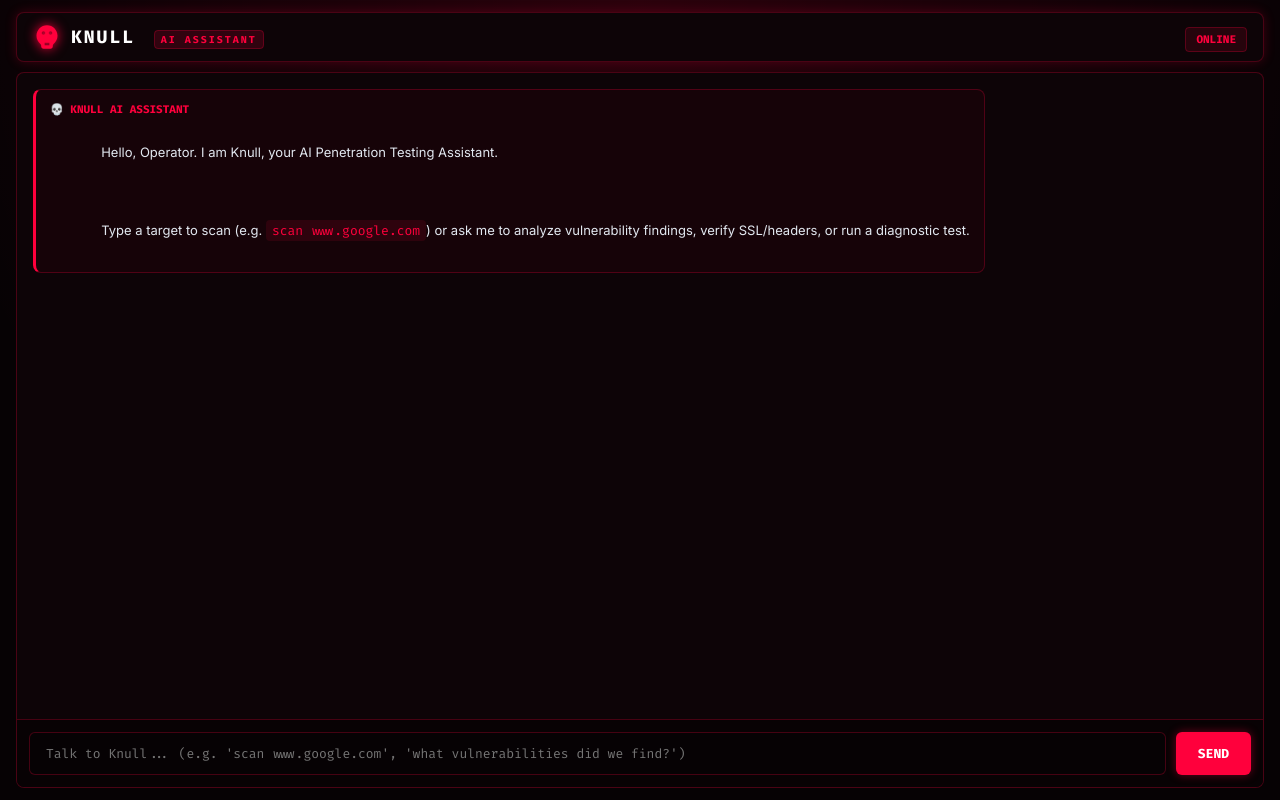
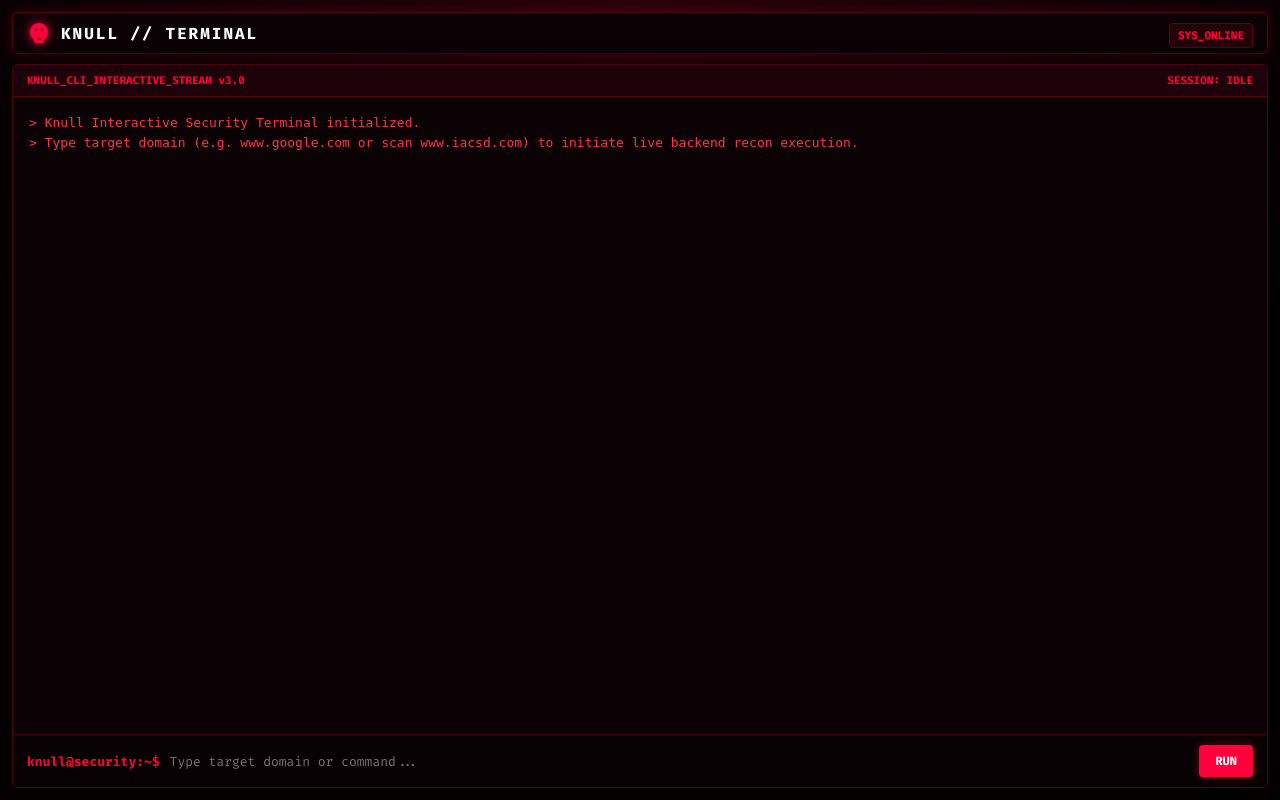
Before and after one commit to abhienix/Knull, a Flask app: page / in a window 1280 px wide. Run offline with Flask 3, Linux system fonts and the light colour scheme.

Commit message:
Convert dashboard into a pure continuous CLI security terminal stream

```diff
--- a/static/css/style.css
+++ b/static/css/style.css
@@ -1,15 +1,15 @@
-@import url('https://fonts.googleapis.com/css2?family=Fira+Code:wght@400;500;600;700&family=Inter:wght@400;500;600;700&display=swap');
+@import url('https://fonts.googleapis.com/css2?family=Fira+Code:wght@400;500;600;700&display=swap');
 
 :root {
-  --bg-deep: #060204;
-  --bg-panel: #0d0407;
-  --bg-box: #080204;
+  --bg-deep: #050103;
+  --bg-panel: #0a0205;
+  --bg-box: #070104;
   --red-main: #ff003c;
   --red-bright: #ff2a5f;
   --red-glow: rgba(255, 0, 60, 0.4);
   --red-border: rgba(255, 0, 60, 0.25);
-  --text-primary: #ffffff;
-  --text-muted: #9a9096;
+  --text-primary: #ff3355;
+  --text-dim: #a82038;
 }
 
 * {
@@ -22,7 +22,7 @@ html, body {
   height: 100vh;
   width: 100vw;
   overflow: hidden;
-  font-family: 'Inter', sans-serif;
+  font-family: 'Fira Code', monospace;
   background-color: var(--bg-deep);
   background-image: radial-gradient(circle at 50% 0%, rgba(255, 0, 60, 0.15) 0%, transparent 70%);
   color: var(--text-primary);
@@ -32,7 +32,7 @@ html, body {
   display: flex;
   flex-direction: column;
   height: 100vh;
-  padding: 12px 16px;
+  padding: 12px;
   gap: 10px;
 }
 
@@ -41,10 +41,10 @@ html, body {
   display: flex;
   align-items: center;
   justify-content: space-between;
-  padding: 10px 16px;
+  padding: 8px 14px;
   background: var(--bg-panel);
   border: 1px solid var(--red-border);
-  border-radius: 8px;
+  border-radius: 6px;
   box-shadow: 0 0 12px rgba(255, 0, 60, 0.2);
   flex-shrink: 0;
 }
@@ -56,41 +56,29 @@ html, body {
 }
 
 .skull-icon {
-  width: 28px;
-  height: 28px;
+  width: 24px;
+  height: 24px;
   filter: drop-shadow(0 0 6px var(--red-main));
 }
 
 .logo-title {
-  font-family: 'Fira Code', monospace;
-  font-size: 18px;
+  font-size: 16px;
   font-weight: 700;
   letter-spacing: 2px;
   color: #fff;
 }
 
-.badge-tag {
-  font-size: 10px;
-  background: rgba(255, 0, 60, 0.15);
-  color: var(--red-main);
-  border: 1px solid var(--red-border);
-  padding: 2px 6px;
-  border-radius: 4px;
-  margin-left: 6px;
-}
-
 .status-indicator {
-  font-family: 'Fira Code', monospace;
   font-size: 11px;
   font-weight: 700;
   color: var(--red-main);
   background: rgba(255, 0, 60, 0.1);
-  padding: 4px 10px;
+  padding: 4px 8px;
   border-radius: 4px;
   border: 1px solid var(--red-border);
 }
 
-/* Main Area */
+/* Terminal Layout */
 .main-content {
   display: flex;
   flex-direction: column;
@@ -98,101 +86,76 @@ html, body {
   min-height: 0;
 }
 
-.chat-container {
+.terminal-container {
   background: var(--bg-panel);
   border: 1px solid var(--red-border);
-  border-radius: 8px;
+  border-radius: 6px;
   display: flex;
   flex-direction: column;
   height: 100%;
   overflow: hidden;
+  box-shadow: 0 0 20px rgba(0, 0, 0, 0.8);
 }
 
-.messages-stream {
-  padding: 16px;
-  overflow-y: auto;
-  flex: 1;
-  display: flex;
-  flex-direction: column;
-  gap: 14px;
-}
-
-.msg {
-  background: rgba(255, 0, 60, 0.04);
-  border: 1px solid var(--red-border);
-  border-radius: 8px;
-  padding: 12px 14px;
-  max-width: 85%;
-}
-
-.msg.assistant {
-  align-self: flex-start;
-  border-left: 3px solid var(--red-main);
-}
-
-.msg.user {
-  align-self: flex-end;
-  background: rgba(255, 255, 255, 0.05);
-  border: 1px solid rgba(255, 255, 255, 0.15);
-}
-
-.msg-header {
-  font-family: 'Fira Code', monospace;
+.terminal-bar {
+  padding: 8px 14px;
+  background: rgba(255, 0, 60, 0.08);
+  border-bottom: 1px solid var(--red-border);
   font-size: 11px;
   font-weight: 700;
   color: var(--red-main);
-  margin-bottom: 6px;
+  display: flex;
+  justify-content: space-between;
+  align-items: center;
+  flex-shrink: 0;
 }
 
-.msg-body {
+.terminal-body {
+  padding: 16px;
+  color: #ff3355;
   font-size: 13px;
   line-height: 1.5;
-  color: #e2e8f0;
   white-space: pre-wrap;
+  overflow-y: auto;
+  flex: 1;
 }
 
-code {
-  font-family: 'Fira Code', monospace;
-  color: var(--red-main);
-  background: rgba(255, 0, 60, 0.1);
-  padding: 2px 6px;
-  border-radius: 4px;
-}
-
-.chat-input-bar {
+.terminal-prompt-bar {
   display: flex;
-  padding: 12px;
+  align-items: center;
+  padding: 10px 14px;
   background: var(--bg-box);
   border-top: 1px solid var(--red-border);
   gap: 10px;
+  flex-shrink: 0;
+}
+
+.prompt-symbol {
+  font-size: 13px;
+  font-weight: 700;
+  color: var(--red-main);
+  white-space: nowrap;
 }
 
 #chat-input {
   flex: 1;
-  background: var(--bg-deep);
-  border: 1px solid var(--red-border);
+  background: transparent;
+  border: none;
   color: #fff;
-  padding: 12px 16px;
-  border-radius: 6px;
   font-family: 'Fira Code', monospace;
   font-size: 13px;
   outline: none;
-}
-
-#chat-input:focus {
-  border-color: var(--red-main);
-  box-shadow: 0 0 10px rgba(255, 0, 60, 0.3);
 }
 
 .btn-send {
   background: var(--red-main);
   color: #fff;
   border: none;
-  padding: 12px 22px;
-  border-radius: 6px;
+  padding: 8px 16px;
+  border-radius: 4px;
   font-family: 'Fira Code', monospace;
   font-weight: 700;
-  font-size: 13px;
+  font-size: 12px;
   cursor: pointer;
   box-shadow: 0 0 10px rgba(255, 0, 60, 0.4);
 }
--- a/static/js/app.js
+++ b/static/js/app.js
@@ -1,25 +1,12 @@
 let history = [];
 let currentSessionId = null;
 
-function appendMessage(sender, text) {
-  const container = document.getElementById("chat-messages");
-  if (!container) return;
+function appendTerminalLog(text) {
+  const term = document.getElementById("terminal-stream");
+  if (!term) return;
 
-  const div = document.createElement("div");
-  div.className = `msg ${sender}`;
-
-  const header = document.createElement("div");
-  header.className = "msg-header";
-  header.textContent = sender === "assistant" ? "💀 KNULL TERMINAL ASSISTANT" : "> OPERATOR_INPUT";
-
-  const body = document.createElement("div");
-  body.className = "msg-body";
-  body.innerHTML = text.replace(/\n/g, "<br>").replace(/`([^`]+)`/g, "<code>$1</code>");
-
-  div.appendChild(header);
-  div.appendChild(body);
-  container.appendChild(div);
-  container.scrollTop = container.scrollHeight;
+  term.textContent += "\n" + text;
+  term.scrollTop = term.scrollHeight;
 }
 
 async function sendMessage() {
@@ -29,15 +16,19 @@ async function sendMessage() {
   const text = input.value.trim();
   if (!text) return;
 
-  appendMessage("user", text);
+  // Print prompt command line to stream
+  appendTerminalLog(`knull@security:~$ ${text}`);
   input.value = "";
   history.push({ role: "user", content: text });
 
-  // Auto-extract domain or IP from message e.g. "www.google.com" or "scan google.com"
+  // Check domain/IP input e.g. "www.google.com" or "scan www.iacsd.com"
   const domainMatch = text.match(/(?:[a-zA-Z0-9\-]+\.)+[a-zA-Z]{2,}/i);
   if (domainMatch) {
     const target = domainMatch[0];
-    appendMessage("assistant", `[+] Initiating active native security inspection against target: \`${target}\`...\n[+] Probing socket ports, crawling endpoints, and evaluating TLS configuration...`);
+    document.getElementById("term-session").textContent = `SESSION: ACTIVE [${target}]`;
+
+    appendTerminalLog(`> Initiating active native security inspection against target: ${target}`);
+    appendTerminalLog(`> Phase 1: Probing socket ports and grabbing service banners...`);
 
     try {
       const resp = await fetch("/api/scan", {
@@ -48,7 +39,7 @@ async function sendMessage() {
       const data = await resp.json();
 
       if (data.error) {
-        appendMessage("assistant", `[-] Error executing scan: ${data.error}`);
+        appendTerminalLog(`[-] ERROR: ${data.error}`);
         return;
       }
 
@@ -56,26 +47,60 @@ async function sendMessage() {
       const profile = data.asset_profile;
       const openSvcs = profile.open_services || [];
       const endpoints = profile.web_endpoints || [];
+      const cors = profile.cors_analysis || {};
 
-      let scanSummary = `[+] RECON COMPLETED FOR \`${target}\`:\n`;
-      scanSummary += `  - Discovered Open Ports (${openSvcs.length}):\n`;
+      appendTerminalLog(`[+] Phase 1 Complete for ${target}`);
+      appendTerminalLog(`[+] Open Ports Discovered (${openSvcs.length}):`);
       openSvcs.forEach(s => {
-        scanSummary += `    * Port ${s.port}/${s.protocol}: ${s.service} (${s.product} ${s.version})\n`;
+        appendTerminalLog(`    - Port ${s.port}/${s.protocol}: Service [${s.service}] Product: [${s.product}] Version: [${s.version || 'Unspecified'}]`);
       });
+
       if (endpoints.length > 0) {
-        scanSummary += `  - Crawled Web Endpoints (${endpoints.length}):\n`;
+        appendTerminalLog(`\n[+] Phase 2: Crawling Web Administrative & API Endpoints (${endpoints.length}):`);
         endpoints.forEach(e => {
-          scanSummary += `    * ${e.endpoint} [Status: ${e.status_code}]\n`;
+          appendTerminalLog(`    - Endpoint Discovered: ${e.endpoint} (HTTP Status Code: ${e.status_code})`);
         });
       }
-      scanSummary += `\nI have triaged this target profile. Reply with "triage" to see recommended verification actions, or ask me any question about this target.`;
-      appendMessage("assistant", scanSummary);
-      history.push({ role: "assistant", content: scanSummary });
-      return;
+
+      if (cors.vulnerable) {
+        appendTerminalLog(`\n[!] CORS Configuration Warning:\n    - Reflected Origin: ${cors.allowed_origin} (Credentials: ${cors.allow_credentials})`);
+      }
+
+      // Auto-trigger AI Triage Phase
+      appendTerminalLog(`\n> Phase 3: Querying Groq AI Reasoning Engine for vulnerability triaging...`);
+      const adviseResp = await fetch("/api/advise", {
+        method: "POST",
+        headers: { "Content-Type": "application/json" },
+        body: JSON.stringify({ session_id: currentSessionId }),
+      });
+      const adviseData = await adviseResp.json();
+      const proposals = adviseData.proposals || [];
+
+      if (proposals.length === 0) {
+        appendTerminalLog(`[+] AI Triage Complete: No critical vulnerabilities triaged.`);
+      } else {
+        appendTerminalLog(`[+] AI Triage Complete: Discovered ${proposals.length} Action Proposals:`);
+        proposals.forEach((p, idx) => {
+          appendTerminalLog(`\n    [Action ${idx + 1}] ${p.finding_summary} (${p.severity.toUpperCase()})`);
+          appendTerminalLog(`    * Proposed Tool: ${p.proposed_tool_id} (Tier ${p.tier})`);
+          appendTerminalLog(`    * Rationale: ${p.rationale}`);
+        });
+      }
+
+      // Auto-generate report
+      appendTerminalLog(`\n> Phase 4: Compiling executive report & remediation directives...`);
+      const rptResp = await fetch("/api/report", {
+        method: "POST",
+        headers: { "Content-Type": "application/json" },
+        body: JSON.stringify({ session_id: currentSessionId, engagement_name: `Audit - ${target}` }),
+      });
+      const rptData = await rptResp.json();
+      appendTerminalLog(`[+] AUDIT COMPLETE! Executive report saved: ${rptData.report_path}`);
+
     } catch (e) {
-      appendMessage("assistant", `[-] Network request failed: ${e.message}`);
-      return;
+      appendTerminalLog(`[-] Network execution error: ${e.message}`);
     }
+    return;
   }
 
   // Conversational response via Groq AI engine
@@ -92,9 +117,9 @@ async function sendMessage() {
     const data = await chatResp.json();
     const reply = data.response || "No response generated.";
 
-    appendMessage("assistant", reply);
+    appendTerminalLog(`> ${reply}`);
     history.push({ role: "assistant", content: reply });
   } catch (e) {
-    appendMessage("assistant", `[-] Chat error: ${e.message}`);
+    appendTerminalLog(`[-] Chat error: ${e.message}`);
   }
 }
--- a/templates/index.html
+++ b/templates/index.html
@@ -3,9 +3,9 @@
 <head>
 <meta charset="UTF-8">
 <meta name="viewport" content="width=device-width, initial-scale=1.0">
-<title>KNULL Security AI Assistant</title>
+<title>KNULL Security Terminal</title>
 <link rel="stylesheet" href="/static/css/style.css">
-<link href="https://fonts.googleapis.com/css2?family=Fira+Code:wght@400;500;600;700&family=Inter:wght@400;500;600;700&display=swap" rel="stylesheet">
+<link href="https://fonts.googleapis.com/css2?family=Fira+Code:wght@400;500;600;700&display=swap" rel="stylesheet">
 </head>
 <body>
   <div class="app-layout">
@@ -15,32 +15,30 @@
         <svg class="skull-icon" viewBox="0 0 24 24" fill="none" xmlns="http://www.w3.org/2000/svg">
           <path d="M12 2C7.03 2 3 6.03 3 11C3 13.84 4.32 16.37 6.38 18.04C6.77 18.35 7 18.83 7 19.33V20C7 21.1 7.9 22 9 22H15C16.1 22 17 21.1 17 20V19.33C17 18.83 17.23 18.35 17.62 18.04C19.68 16.37 21 13.84 21 11C21 6.03 16.97 2 12 2ZM9 10C8.17 10 7.5 9.33 7.5 8.5C7.5 7.67 8.17 7 9 7C9.83 7 10.5 7.67 10.5 8.5C10.5 9.33 9.83 10 9 10ZM15 10C14.17 10 13.5 9.33 13.5 8.5C13.5 7.67 14.17 7 15 7C15.83 7 16.5 7.67 16.5 8.5C16.5 9.33 15.83 10 15 10ZM10 17H14V19H10V17Z" fill="#ff003c"/>
         </svg>
-        <span class="logo-title">KNULL <span class="badge-tag">AI ASSISTANT</span></span>
+        <span class="logo-title">KNULL // TERMINAL</span>
       </div>
       <div class="header-status">
-        <span id="pipeline-status" class="status-indicator">ONLINE</span>
+        <span id="pipeline-status" class="status-indicator">SYS_ONLINE</span>
       </div>
     </header>
 
-    <!-- Unified Chat Interface Box -->
+    <!-- Single Full-Screen Interactive CLI Terminal -->
     <main class="main-content">
-      <div class="chat-container">
-        <!-- Messages Stream -->
-        <div id="chat-messages" class="messages-stream">
-          <div class="msg assistant">
-            <div class="msg-header">💀 KNULL AI ASSISTANT</div>
-            <div class="msg-body">
-              Hello, Operator. I am Knull, your AI Penetration Testing Assistant.
-              <br><br>
-              Type a target to scan (e.g. <code>scan www.google.com</code>) or ask me to analyze vulnerability findings, verify SSL/headers, or run a diagnostic test.
-            </div>
-          </div>
+      <div class="terminal-container">
+        <div class="terminal-bar">
+          <span>KNULL_CLI_INTERACTIVE_STREAM v3.0</span>
+          <span id="term-session">SESSION: IDLE</span>
         </div>
 
-        <!-- Input Box Area -->
-        <div class="chat-input-bar">
-          <input id="chat-input" type="text" placeholder="Talk to Knull... (e.g. 'scan www.google.com', 'what vulnerabilities did we find?')" autocomplete="off" onkeydown="if(event.key==='Enter') sendMessage()">
-          <button class="btn-send" onclick="sendMessage()">SEND</button>
+        <!-- Live Terminal Stream Output -->
+        <pre id="terminal-stream" class="terminal-body">> Knull Interactive Security Terminal initialized.
+> Type target domain (e.g. www.google.com or scan www.iacsd.com) to initiate live backend recon execution.</pre>
+
+        <!-- Single Command Line Prompt -->
+        <div class="terminal-prompt-bar">
+          <span class="prompt-symbol">knull@security:~$</span>
+          <input id="chat-input" type="text" placeholder="Type target domain or command..." autocomplete="off" autofocus onkeydown="if(event.key==='Enter') sendMessage()">
+          <button class="btn-send" onclick="sendMessage()">RUN</button>
         </div>
       </div>
     </main>
```
